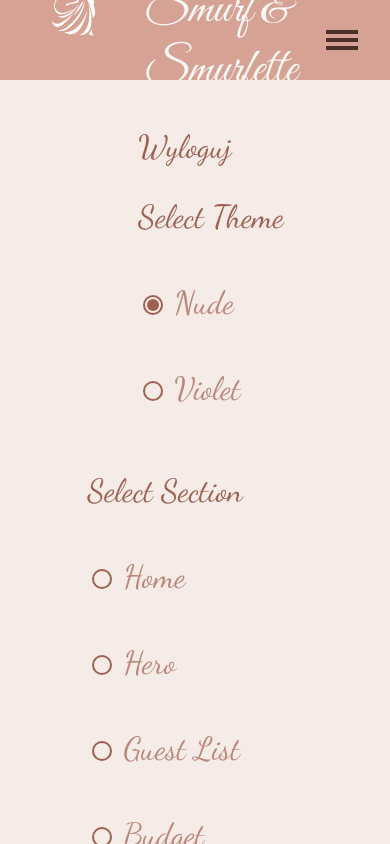
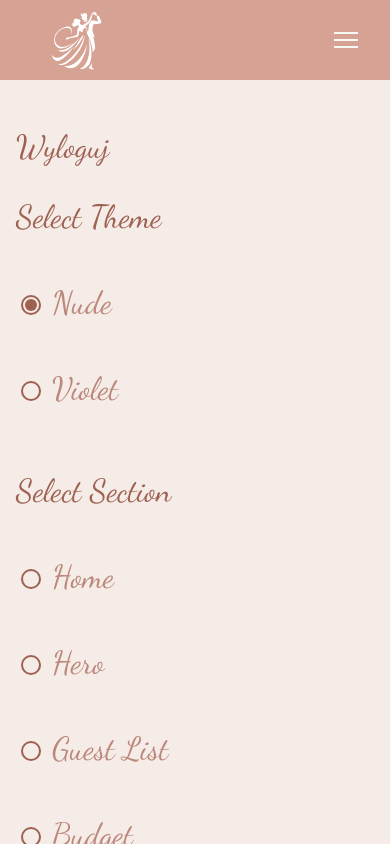
Before and after one commit to kryptokopytko/TakenToEverAfter, a React (Vite) app in the folder client/: page / in a window 390 px wide. Both pictures are taken after a click on the element 342 px from the left and 40 px from the top of the page. Shown: the top 844 px of the page. Built offline with nearby package versions, Linux system fonts and the light colour scheme.

Commit message:
#0116 Improve navbar responsivness

```diff
--- a/client/src/components/layout/Navbar/Navbar.tsx
+++ b/client/src/components/layout/Navbar/Navbar.tsx
@@ -2,7 +2,7 @@ import React, { useState, useRef, useEffect } from "react";
 import { useTheme } from "../../../providers/ThemeContext";
 import logo from '/icons/logo.svg';
 import { Heading, Label } from "../../../themes/typography";
-import { LogoContainer, ButtonsContainer, ThemeSelectorContainer, SelectorButton, ContentContainer, RadioButton, DropdownMenu, BurgerMenu, MobileMenu, NavbarContainer } from "./NavbarStyles";
+import { LogoContainer, ButtonsContainer, ThemeSelectorContainer, SelectorButton, ContentContainer, RadioButton, DropdownMenu, BurgerMenu, MobileMenu, NavbarContainer, NamesContainer } from "./NavbarStyles";
 
 interface NavbarProps {
   names: [string, string];
@@ -68,8 +68,9 @@ const Navbar: React.FC<NavbarProps> = ({ names, sections, isLogged }) => {
         <LogoContainer>
           <img src={logo} alt="logo" style={{ height: "6rem", marginTop: "1.1rem" }} />
 
-
-          <Heading level={3} color="primary">{`${names[0]} & ${names[1]}`}</Heading>
+          <NamesContainer>
+            <Heading level={3} color="primary">{`${names[0]} & ${names[1]}`}</Heading>
+          </NamesContainer>
         </LogoContainer>
 
 
@@ -124,7 +125,7 @@ const Navbar: React.FC<NavbarProps> = ({ names, sections, isLogged }) => {
 
         <MobileMenu isOpen={isBurgerOpen}>
 
-          <div>
+          <span>
             <Label color="dark">
               {isLogged ? 'Wyloguj' : 'Zaloguj'}
             </Label>
@@ -145,8 +146,7 @@ const Navbar: React.FC<NavbarProps> = ({ names, sections, isLogged }) => {
                 ))}
               </DropdownMenu>
             </ThemeSelectorContainer>
-          </div>
-
+          </span>
           <ThemeSelectorContainer ref={sectionDropdownRef}>
             <Label color="dark">Select Section</Label>
             <DropdownMenu isOpen={isSectionOpen}>
--- a/client/src/components/layout/Navbar/NavbarStyles.ts
+++ b/client/src/components/layout/Navbar/NavbarStyles.ts
@@ -24,6 +24,12 @@ export const ThemeSelectorContainer = styled.div`
   position: relative;
 `;
 
+export const NamesContainer = styled.div`
+  @media (max-width: 520px) {
+    display: none;
+  }
+`;
+
 export const ButtonsContainer = styled.div`
   display: flex;
   gap: 1rem;
@@ -43,9 +49,9 @@ export const BurgerMenu = styled.div`
     gap: 0.3rem;
 
     div {
-      width: 2rem;
-      height: 0.2rem;
-      background-color: ${({ theme }) => theme.body};
+      width: 1.5rem;
+      height: 2px;
+      background-color: ${({ theme }) => theme.primary};
     }
   }
 `;
@@ -98,8 +104,11 @@ export const MobileMenu = styled.div<{ isOpen: boolean }>`
     z-index: 100;
     flex-wrap: wrap;
     padding: 1rem;
-    max-height: 90vh;
+    max-height: calc(100vh - 6rem);
     overflow: auto;
+  }
+  @media (max-width: 420px) {
+    justify-content: flex-start;
   }
 
   ${DropdownMenu} {
@@ -155,4 +164,7 @@ export const RadioButton = styled.label`
 export const LogoContainer = styled.div`
   display: flex;
   gap: 1rem;
+  @media (max-width: 520px) {
+    margin-top: -1.1rem;
+  }
 `;
```
